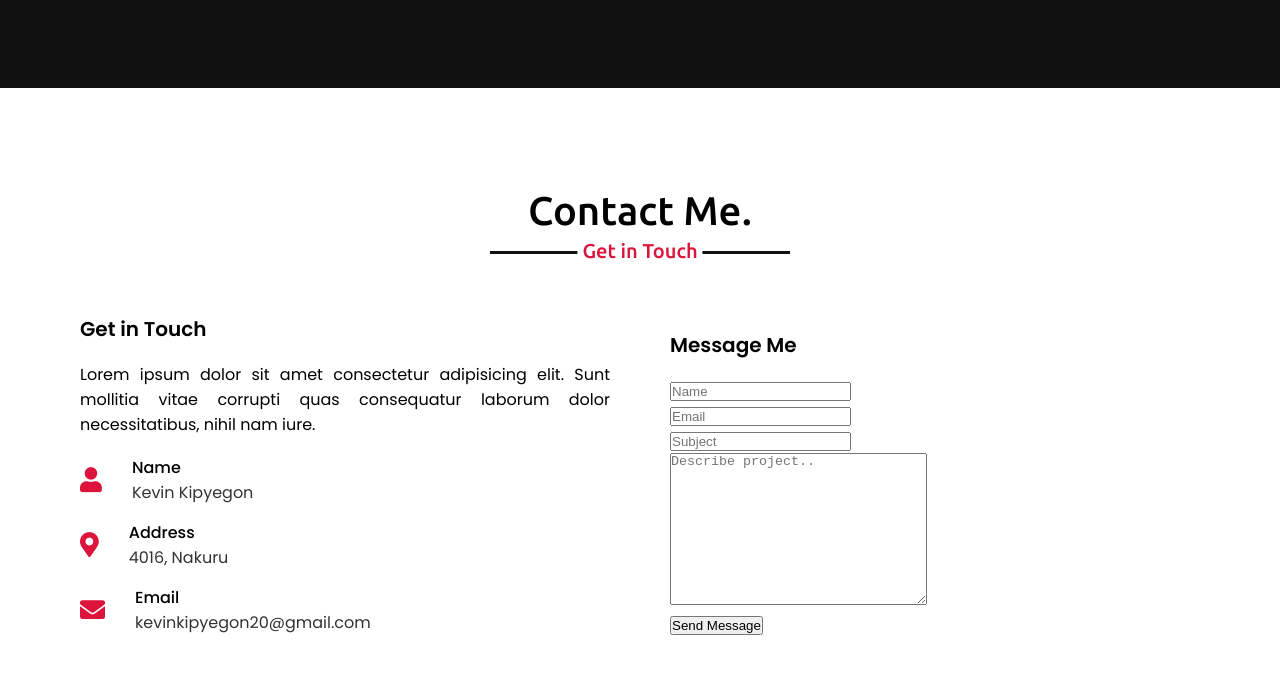
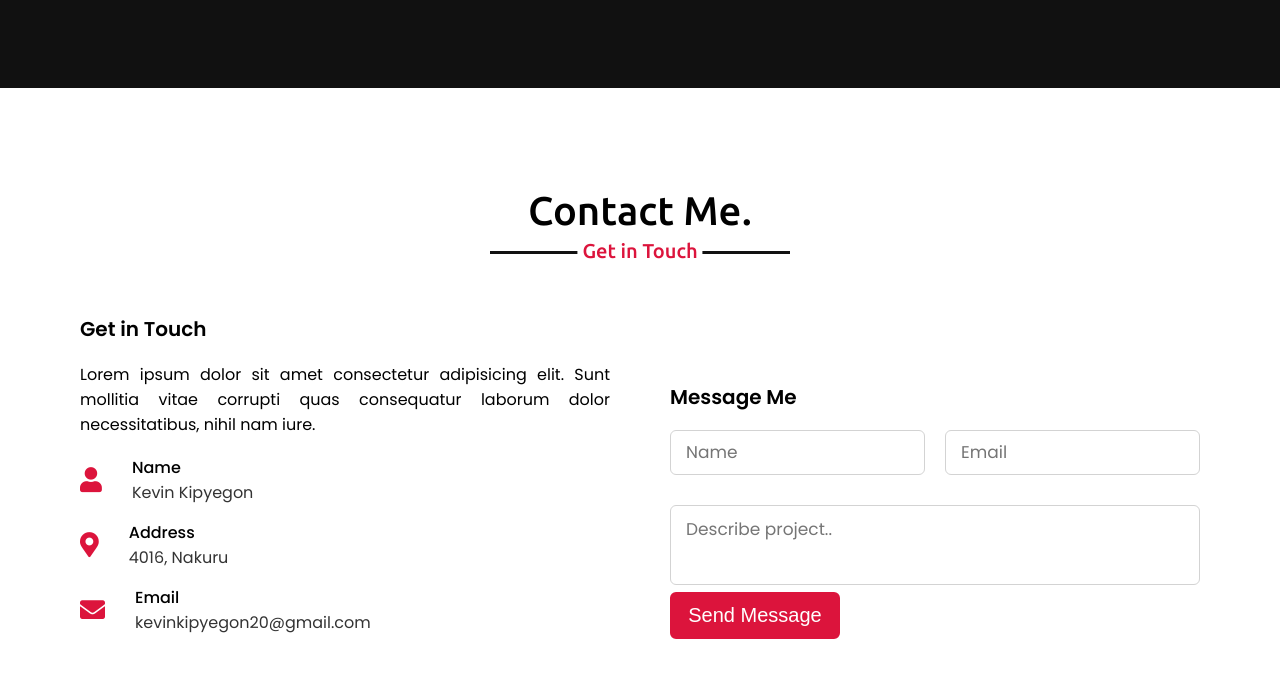
Before and after one commit to kevaf/The-Portfolio, a plain HTML site: page index.html in a window 1280 px wide. Shown: the part 3158-3836 px from the top of the page. Drawn offline with nearby package versions, Linux system fonts and the light colour scheme.

Commit message:
made changes to contact page

```diff
--- a/index.html
+++ b/index.html
@@ -207,15 +207,15 @@
                 <div class="column right">
                     <div class="text">Message Me</div>
                     <form action="#">
+                        <div class="fields" style="margin-bottom: 30px;">
                             <div class="field name">
                                 <input type="text" placeholder="Name" required>
                             </div>
                             <div class="field email">
                                 <input type="email" placeholder="Email" required>
                             </div>
-                        <div class="field">
-                            <input type="text" placeholder="Subject" required>
                         </div>
+
                         <div class="field textarea">
                             <textarea name="" id="" cols="30" rows="10" placeholder="Describe project.." required></textarea>
                             <div class="button">
--- a/styles.css
+++ b/styles.css
@@ -358,6 +358,59 @@ section .title::after{
 .contact .contact-content .info .sub-title{
     color: #333;
 }
+.contact .right form .fields{
+    display: flex;
+}
+.contact .right form .fields,
+.contact .right form .fields .field{
+    height: 45px;
+    width: 100%;
+}
+.contact .right form .textarea{
+    height: 80px;
+    width: 100%;
+}
+.contact .right form .name{
+    margin-right: 10px;
+}
+.contact .right form .email{
+    margin-left: 10px;
+}
+.contact .right form .fields input,
+.contact .right form .textarea textarea{
+    height: 100%;
+    width: 100%;
+    border: 1px solid lightgrey;
+    border-radius: 6px;
+    outline: none;
+    padding: 0 15px;
+    font-size: 17px;
+    font-family: "Poppins", sans-serif;
+}
+.contact .right form  .textarea textarea{
+    padding-top: 10px;
+    resize: none;
+}
+.contact .right form .button{
+    height: 47px;
+    width: 170px;
+}
+.contact .right form .button button{
+    width: 100%;
+    height: 100%;
+    border: 2px solid crimson;
+    color: #fff;
+    font-size: 20px;
+    font-weight: 500;
+    border-radius: 6px;
+    background: crimson;
+    cursor: pointer;
+    transition: all 0.3s ease;
+}
+.contact .right form .button button:hover{
+    color: crimson;
+    background: none;
+}
 
 
 
@@ -445,7 +498,8 @@ section .title::after{
         width: calc(50% - 10px);
         margin-bottom: 20px;
     }
-    .skills .skills-content .column{
+    .skills .skills-content .column,
+    .contact .contact-content .column{
         width: 100%;
         margin-bottom: 35px;
     }
```
Lines whose indentation alone changed are shown as unchanged.
